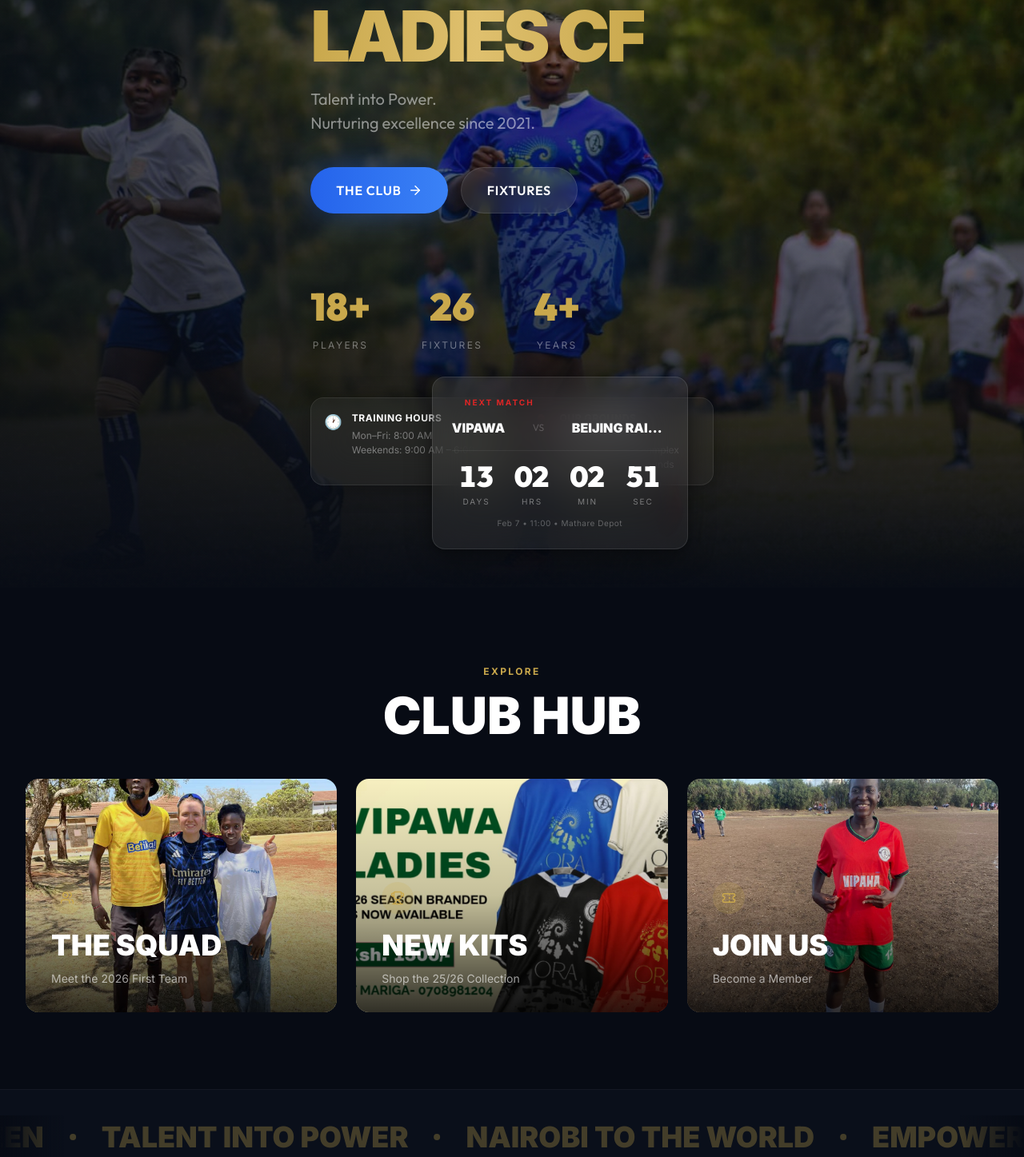
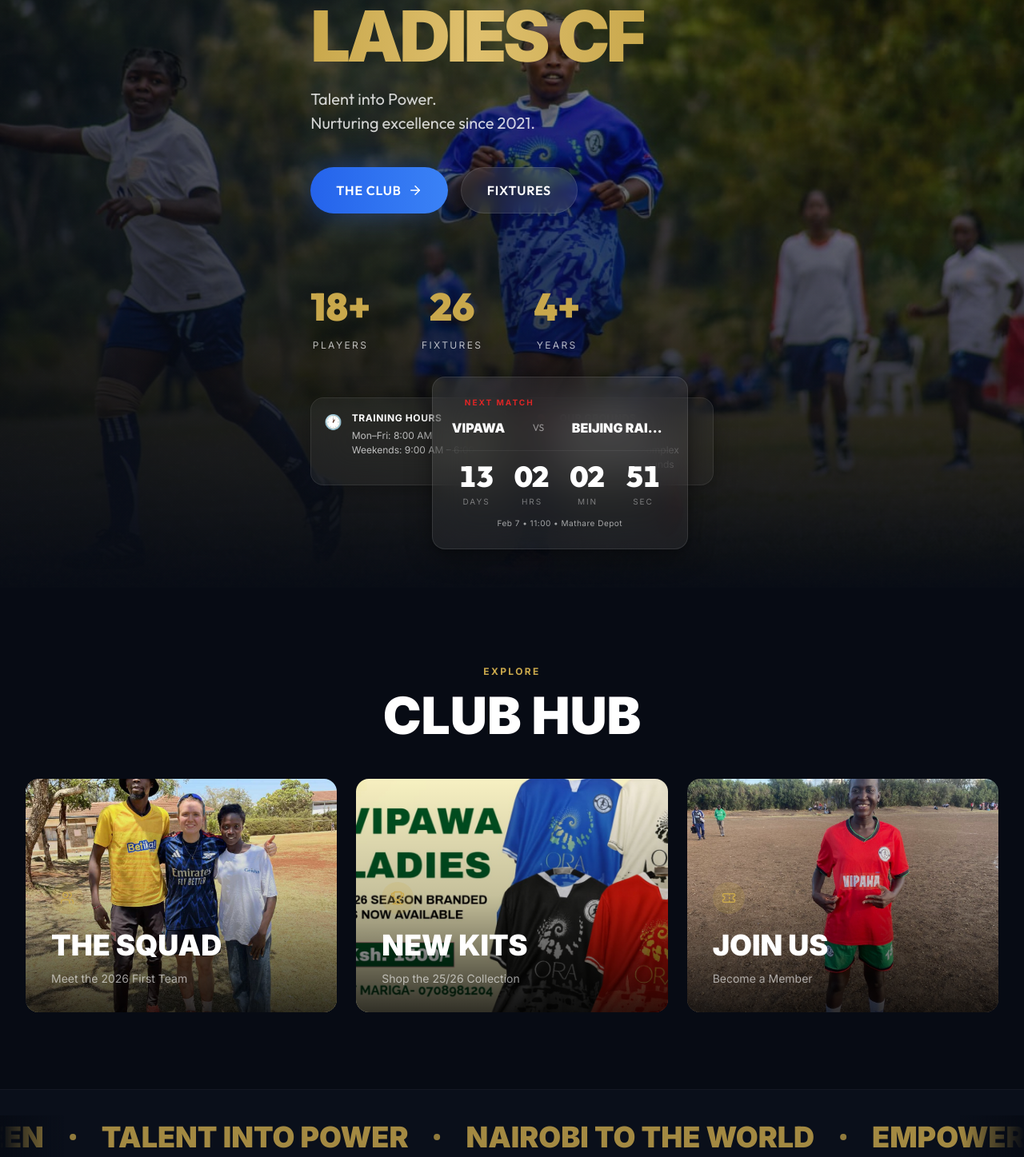
Before and after one commit to malnusagency-lgtm/vipawa-fc, a Next.js app: page / in a window 1280 px wide. Shown: the part 243-1690 px from the top of the page at 80% size. Built offline with nearby package versions, Linux system fonts and the light colour scheme.

Commit message:
style: aggressively increase text visibility across key sections\n\n- Boosted marquee slogan text from 30% to 80% opacity\n- Boosted Hero section description, grounds, and info strip opacities to 70%-80%\n- Increased Next Match text opacities for better contrast

```diff
--- a/src/sections/Hero.jsx
+++ b/src/sections/Hero.jsx
@@ -42,7 +42,7 @@
     return (
         <div ref={ref} className="text-center">
             <div className="text-fluid-3xl font-black font-heading text-gold">{count}{suffix}</div>
-            <div className="text-fluid-xs uppercase tracking-[0.2em] text-white/40 mt-1">{label}</div>
+            <div className="text-fluid-xs uppercase tracking-[0.2em] text-white/70 mt-1">{label}</div>
         </div>
     );
 };
@@ -134,7 +134,7 @@
                         </span>
                     </h1>
 
-                    <p className="text-fluid-lg text-white/50 font-heading max-w-lg mb-10">
+                    <p className="text-fluid-lg text-white/80 font-heading max-w-lg mb-10">
                         Talent into Power. <br />Nurturing excellence since 2021.
                     </p>
 
@@ -171,17 +171,17 @@
                         <span className="text-gold text-lg">🕐</span>
                         <div>
                             <h4 className="font-bold text-fluid-xs uppercase tracking-wider mb-1">Training Hours</h4>
-                            <p className="text-white/40 text-fluid-xs">Mon–Fri: 8:00 AM</p>
-                            <p className="text-white/40 text-fluid-xs">Weekends: 9:00 AM – 6:00 PM</p>
+                            <p className="text-white/70 text-fluid-xs">Mon–Fri: 8:00 AM</p>
+                            <p className="text-white/70 text-fluid-xs">Weekends: 9:00 AM – 6:00 PM</p>
                         </div>
                     </div>
                     <div className="glass-card p-4 flex items-start gap-3">
                         <span className="text-gold text-lg">📍</span>
                         <div>
                             <h4 className="font-bold text-fluid-xs uppercase tracking-wider mb-1">Our Grounds</h4>
-                            <p className="text-white/40 text-fluid-xs">NCC – Ngong Road</p>
-                            <p className="text-white/40 text-fluid-xs">Moi Girls' School Complex</p>
-                            <p className="text-white/40 text-fluid-xs">Kilimani Primary Grounds</p>
+                            <p className="text-white/70 text-fluid-xs">NCC – Ngong Road</p>
+                            <p className="text-white/70 text-fluid-xs">Moi Girls' School Complex</p>
+                            <p className="text-white/70 text-fluid-xs">Kilimani Primary Grounds</p>
                         </div>
                     </div>
                 </motion.div>
@@ -200,7 +200,7 @@
                         </div>
                         <div className="flex justify-between items-center gap-4 mb-4">
                             <span className="font-black uppercase text-fluid-base">Vipawa</span>
-                            <span className="text-white/20 text-xs font-heading">VS</span>
+                            <span className="text-white/50 text-xs font-heading">VS</span>
                             <span className="font-black uppercase text-fluid-base text-right max-w-[120px] truncate" title={nextMatch.opponent}>{nextMatch.opponent}</span>
                         </div>
                         {/* Countdown */}
@@ -210,7 +210,7 @@
                             <CountdownUnit value={countdown.mins} label="Min" />
                             <CountdownUnit value={countdown.secs} label="Sec" />
                         </div>
-                        <p className="text-[10px] text-white/30 mt-3 text-center tracking-wider">
+                        <p className="text-[10px] text-white/60 mt-3 text-center tracking-wider">
                             {new Date(nextMatch.date.split('/').reverse().join('-')).toLocaleDateString('en-US', { month: 'short', day: 'numeric' })} • {nextMatch.time} • {nextMatch.venue}
                         </p>
                     </motion.div>
--- a/src/sections/SocialProof.jsx
+++ b/src/sections/SocialProof.jsx
@@ -17,8 +17,8 @@
                     <div className="flex animate-marquee whitespace-nowrap">
                         {[...slogans, ...slogans, ...slogans, ...slogans].map((slogan, i) => (
                             <span key={i} className="flex items-center">
-                                <span className="text-fluid-2xl font-black uppercase text-gold/30 px-4 sm:px-6">{slogan}</span>
-                                <span className="w-2 h-2 rounded-full bg-gold/30 shrink-0 mx-2" aria-hidden="true" />
+                                <span className="text-fluid-2xl font-black uppercase text-gold/80 px-4 sm:px-6">{slogan}</span>
+                                <span className="w-2 h-2 rounded-full bg-gold/70 shrink-0 mx-2" aria-hidden="true" />
                             </span>
                         ))}
                     </div>
@@ -31,7 +31,7 @@
                     <div className="max-w-2xl mx-auto text-center">
                         <span className="section-tag">Stay Updated</span>
                         <h2 className="text-fluid-3xl font-black uppercase mb-4">Join the Vipawa Army</h2>
-                        <p className="text-white/50 text-fluid-sm mb-8 max-w-md mx-auto">
+                        <p className="text-white/80 text-fluid-sm mb-8 max-w-md mx-auto">
                             Get match updates, news, and exclusive content delivered to your inbox.
                         </p>
                         <form
```
